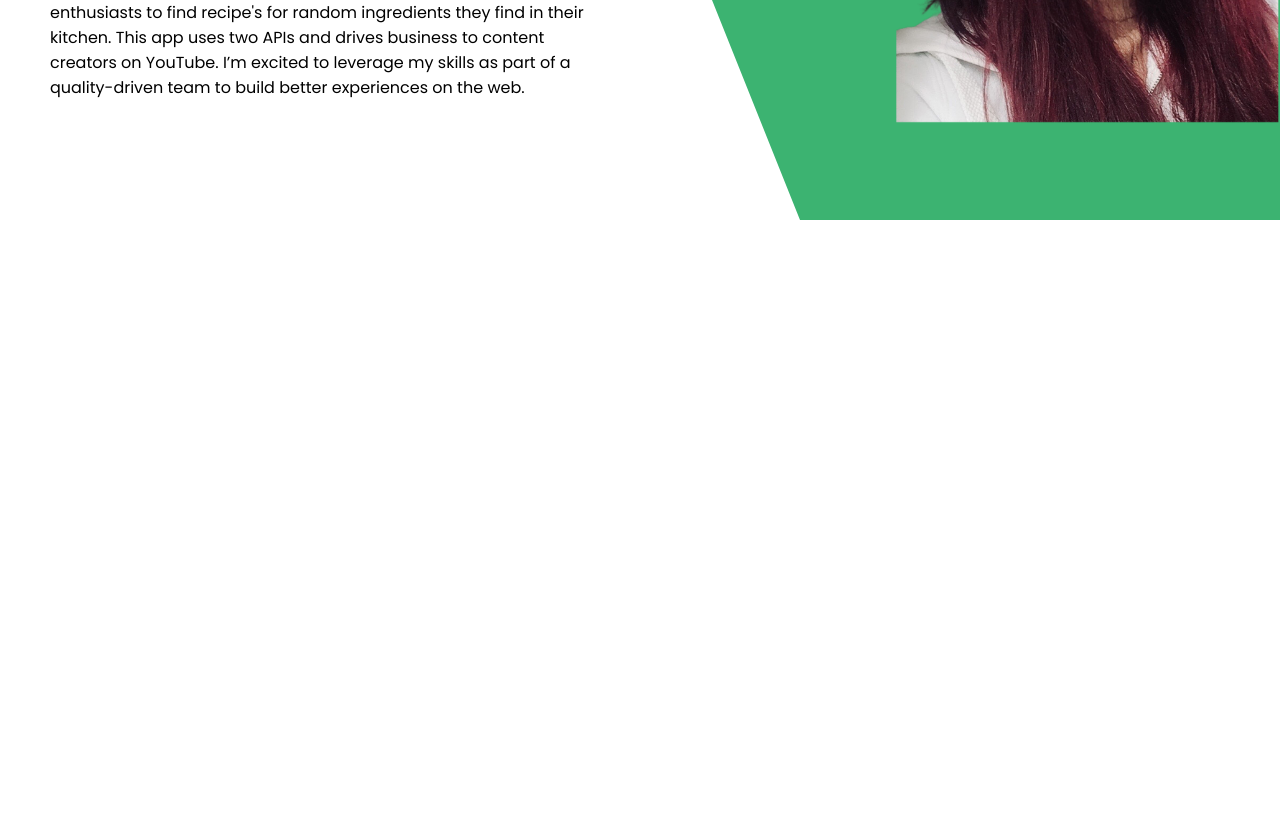
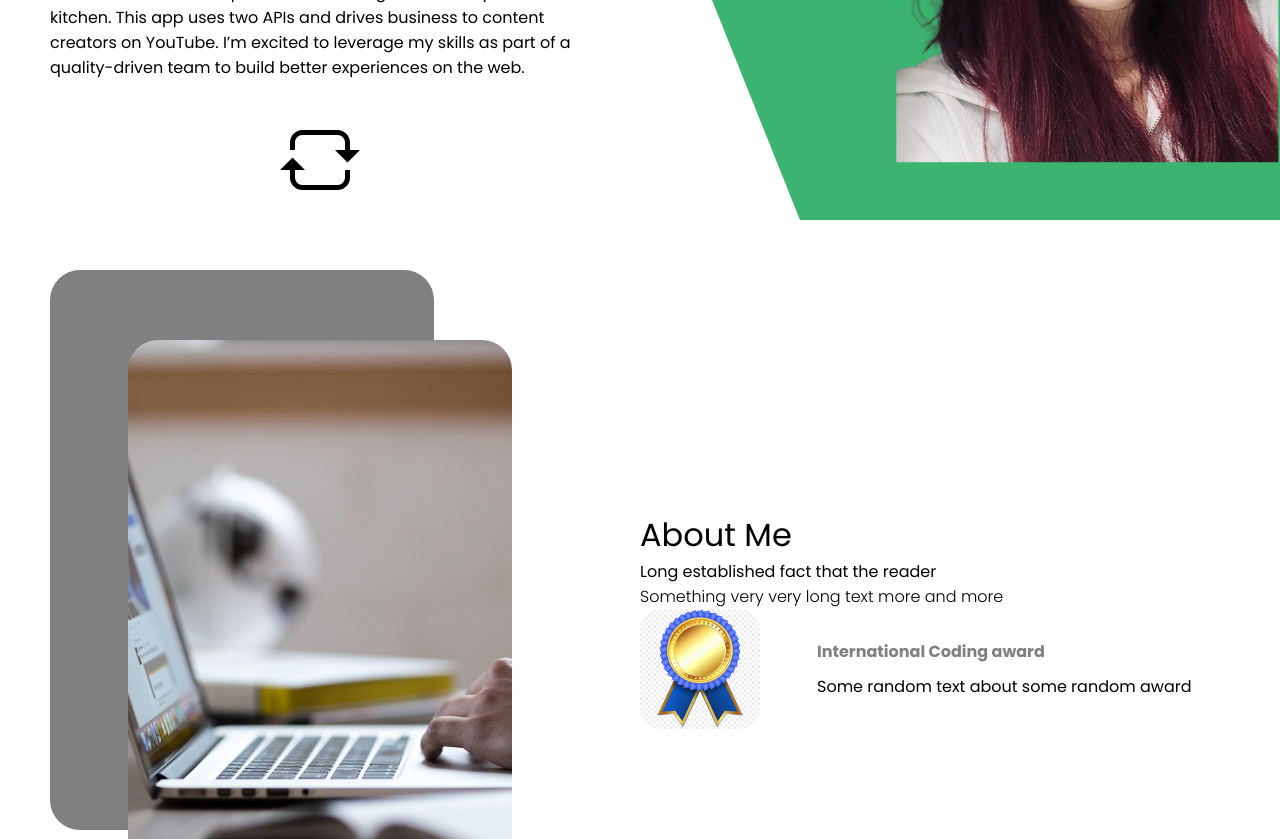
Before and after one commit to Invogue01/andrea_mac_portfolio, a React (Create React App) app: page / in a window 1280 px wide. Shown: the part 580-1419 px from the top of the page. Before the commit the page ends 928 px from the top, so only its background shows below. Built offline with nearby package versions, Linux system fonts and the light colour scheme; a web font is replaced by a local one.

Commit message:
finished middile section

```diff
--- a/src/App.jsx
+++ b/src/App.jsx
@@ -1,7 +1,16 @@
+import About from "./components/about/About";
 import Intro from "./components/intro/Intro";
+import Product from "./components/product/Product";
+import ProductList from "./components/productList/ProductList";
 
 const App = () => {
-  return <div><Intro></Intro></div>;
+  return <div><Intro/>
+  <About/>
+  <ProductList/>
+  <Product/>
+
+
+  </div>;
 };
 
 export default App;
--- /dev/null
+++ b/src/components/about/About.jsx
@@ -0,0 +1,39 @@
+import React from 'react'
+import "./about.css"
+import Coding from "../../images/coding.png"
+import Award from "../../images/award.png"
+const About = () => {
+  return (
+    <div className="a">
+        <div className="a-left">
+            <div className="a-card bg"></div>
+            <div className="a-card ">
+                <img src={Coding}
+                alt=''
+                className='a-img'
+                />
+            </div>
+        </div>
+        <div className="a-right">
+            <h1 className='a-title'>About Me</h1>
+<p className='a-sub'>
+Long established fact that the reader
+</p>
+<p className='a-description'>
+Something very very long text more and more
+</p>
+<div className="a-award">
+    <img src={Award} alt="" className="a-award-img" />
+    <div className="a-award-texts">
+        <h4 className='a-award-title'>International Coding award</h4>
+        <p className='a-award-description'>Some random text about some random award</p>
+    </div>
+</div>
+
+        </div>
+
+        </div>
+  )
+}
+
+export default About
--- /dev/null
+++ b/src/components/about/about.css
@@ -0,0 +1,69 @@
+.a{
+    height: 100vh;
+    display: flex;
+    align-items: center;
+}
+
+.a-left{
+flex:1;
+display:flex;
+align-items: center;
+justify-content: center;
+position: relative;
+height:100%;
+
+}
+
+.a-right{
+flex:1
+}
+
+.a-card{
+    width: 60%;
+    height: 70vh;
+    background-repeat: 30px;
+    border-radius: 30px;
+    position: relative;
+    overflow: hidden;
+}
+.a-img{
+    width: 140%;
+    height: 100%;
+    object-fit: cover;
+
+}
+.a-award-img{
+width: 120px;
+height: 120px;
+border-radius: 20px;
+}
+.a-card.bg{
+    position: absolute;
+    top: 50px;
+    left: 50px;
+    background-color: gray;
+}
+.a-title{
+    font-weight: 400;
+}
+.a-sub{
+    margin:20 px 0px;
+}
+
+.a-description{
+    font-weight: 300;
+}
+.a-award{
+    margin-right: 50px;
+    display: flex;
+    align-items: center;
+    justify-content: space-between;
+}
+.a-award-texts{
+    width: 70%;
+}
+.a-award-title{
+    font-weight: bold;
+    color: gray;
+    margin-bottom: 10px;
+}
--- a/src/components/intro/Intro.css
+++ b/src/components/intro/Intro.css
@@ -16,7 +16,7 @@
 }
 .i-left-wrapper{
     padding: 50px;
-    height: 70%;
+    height: 50%;
     display: flex;
     flex-direction: column;
     justify-content: space-between;
@@ -27,9 +27,15 @@ font-size: 30px;
 font-weight: 300;
 
 }
+.i-scroll{
+    height: 10%;
+    width: 10%;
+    position:absolute;
+    bottom: 20px;
+}
 .i-img{
     width: 140%;
-    height: 116%;
+    height: 126%;
     object-fit: cover;
     position: absolute;
 
--- a/src/components/intro/Intro.jsx
+++ b/src/components/intro/Intro.jsx
@@ -15,10 +15,15 @@ const intro = () => {
             <div className="i-title-item">Animal Lover</div>
           </div>
         </div>
-        <div className="i-description">
+        <p className="i-description">
         Full-stack web developer leveraging customer service background to build a more intuitive user experience on the web. With experience in JavaScript, CSS, React.js, MERN and responsive web design. Known as an innovative problem solver passionate about developing apps, with a focus on mobile-first design and development. With each project, my aim is to best engage my audience for an impactful user experience. I applied aspects of UX and agile development in a recent project. I worked on a team of four to develop a single-page MERN app that helps cooking enthusiasts to find recipe's for random ingredients they find in their kitchen. This app uses two APIs and drives business to content creators on YouTube. I’m excited to leverage my skills as part of a quality-driven team to build better experiences on the web.
-        </div>
+        </p>
       </div>
+      <svg xmlns="http://www.w3.org/2000/svg" x="0px" y="0px"
+width="400" height="400"
+viewBox="0 0 16 16"
+className= "i-scroll"
+style={{float: 'center'}}><path d="M 4.5 2 C 3.125 2 2 3.125 2 4.5 L 2 6 L 3 6 L 3 4.5 C 3 3.664063 3.664063 3 4.5 3 L 11.5 3 C 12.335938 3 13 3.664063 13 4.5 L 13 6 L 11 6 L 13.5 8.5 L 16 6 L 14 6 L 14 4.5 C 14 3.125 12.875 2 11.5 2 Z M 2.5 7.5 L 0 10 L 2 10 L 2 11.5 C 2 12.875 3.125 14 4.5 14 L 11.5 14 C 12.875 14 14 12.875 14 11.5 L 14 10 L 13 10 L 13 11.5 C 13 12.335938 12.335938 13 11.5 13 L 4.5 13 C 3.664063 13 3 12.335938 3 11.5 L 3 10 L 5 10 Z"></path></svg>
       </div>
     <div className="i-right">
       <div className="i-bg"></div>
--- /dev/null
+++ b/src/components/product/Product.jsx
@@ -0,0 +1,13 @@
+import React from 'react'
+import "./product.css"
+
+const Product = () => {
+  return (
+    <div>
+
+
+    </div>
+  )
+}
+
+export default Product
--- /dev/null
+++ b/src/components/productList/ProductList.jsx
@@ -0,0 +1,16 @@
+import React from 'react'
+import "./productList.css"
+const ProductList = () => {
+  return (
+    <div className='pl'>
+<div className="pl-text">
+    <h1 className='pl-title'>Project Title</h1>
+    <p className='pl-description'>
+        Short description about this Project
+    </p>
+</div>
+    </div>
+  )
+}
+
+export default ProductList
--- /dev/null
+++ b/src/components/productList/productList.css
@@ -0,0 +1,14 @@
+.pl {
+
+}
+
+.pl-text{
+
+}
+
+.pl-title{
+
+}
+.pl-description{
+
+}
```
Also changed, not shown: src/components/product/product.css (added), src/images/coding.png (added).
